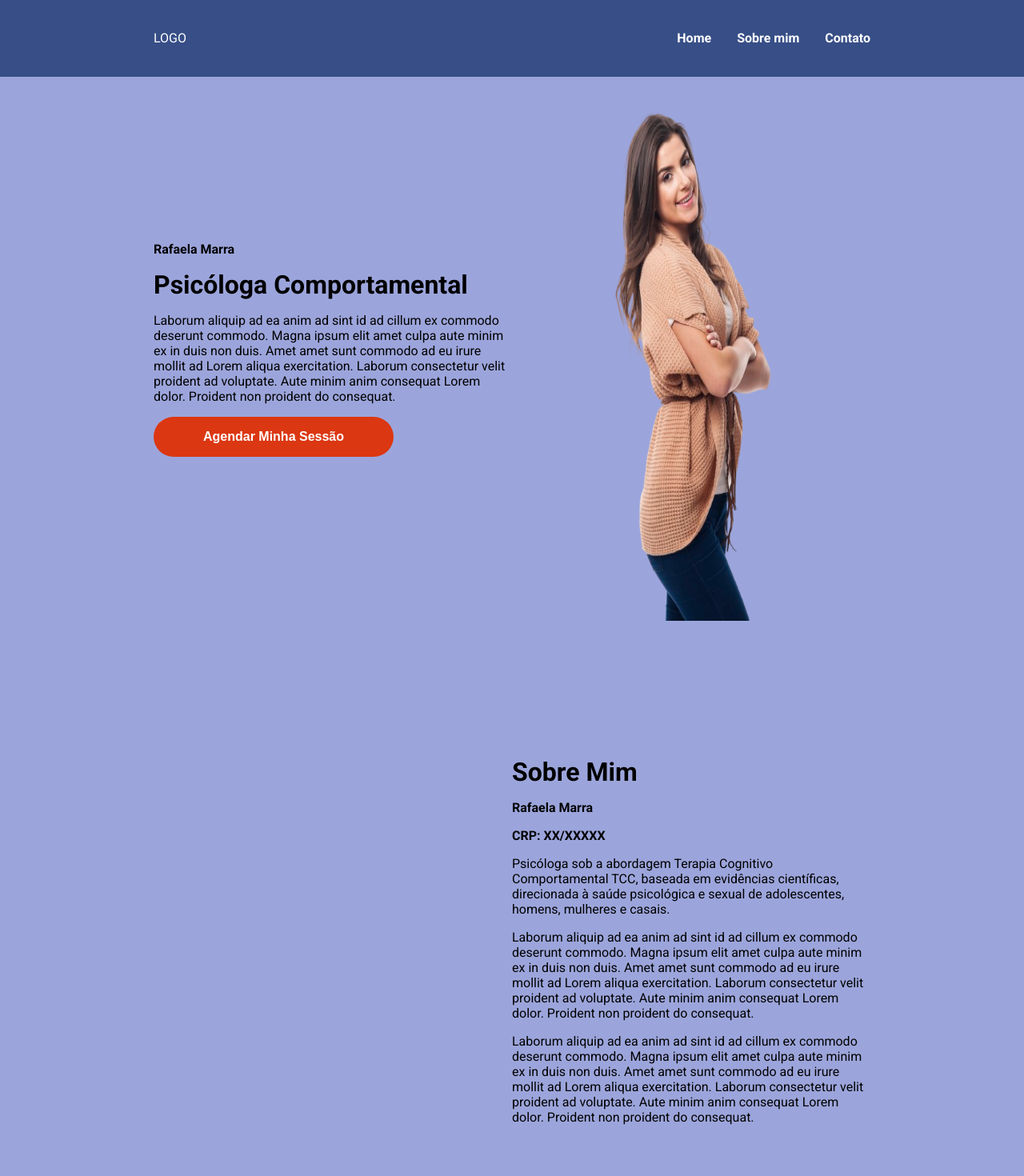
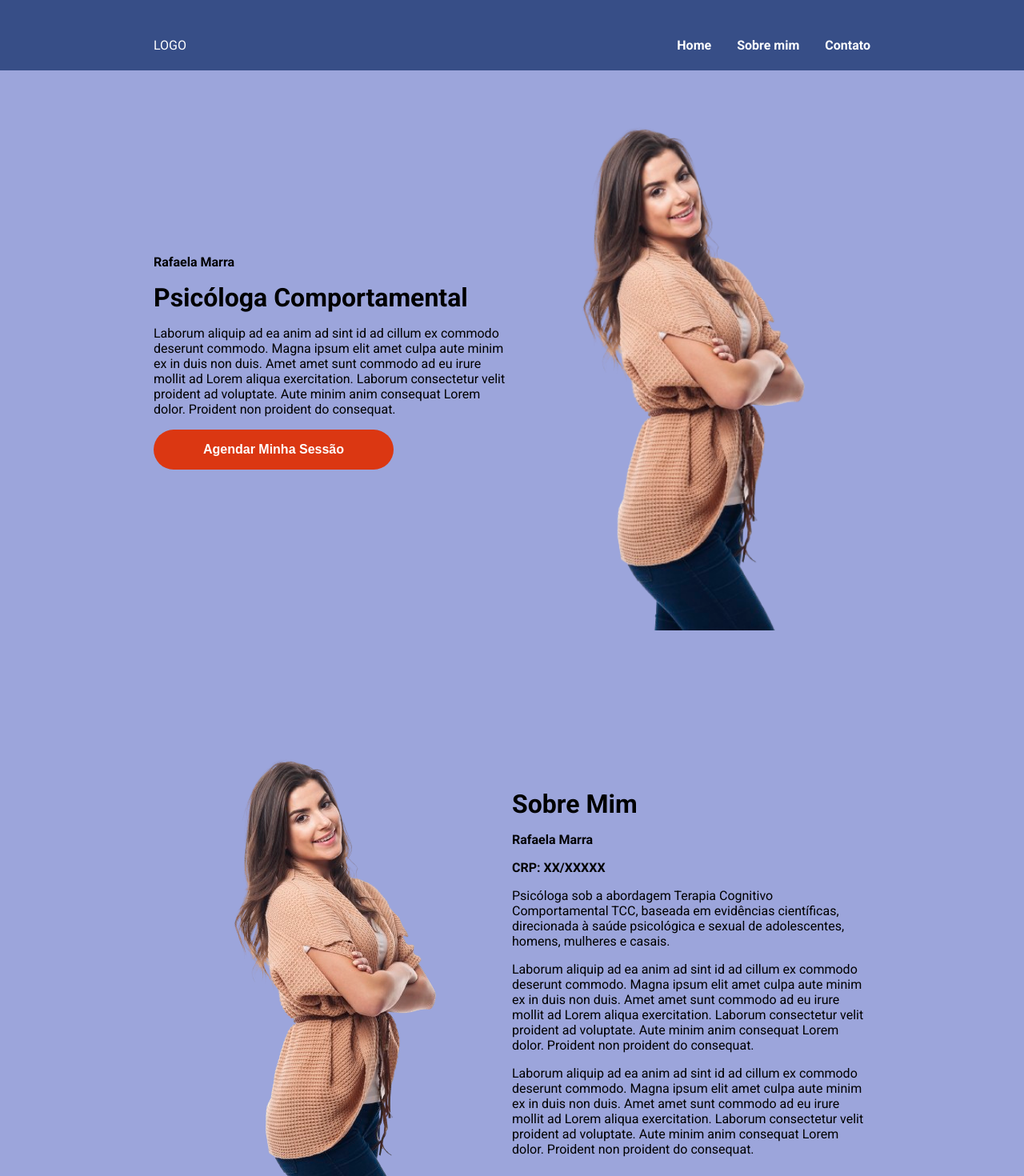
Before and after one commit to natharaujos/psicologist-landing-page, a React (Vite) app: page / in a window 1280 px wide. Shown: the top 1470 px of the page at 80% size. Built offline with nearby package versions, Linux system fonts and the light colour scheme.

Commit message:
feat: adjusting responsity for mobile screens

```diff
--- a/src/App.tsx
+++ b/src/App.tsx
@@ -1,16 +1,26 @@
+import { Box, Grid } from "@mui/material";
 import Navbar from "./components/Navbar";
 import AboutMe from "./sections/AboutMe/AboutMe";
 import Presentation from "./sections/Presentation/Presentation";
 import WhatIDo from "./sections/WhatIdo/WhatIdo";
+import { LIGHT_BLUE } from "./shared/constants/Colors";
 
 function App() {
   return (
-    <>
+    <Box>
       <Navbar />
-      <Presentation />
-      <AboutMe />
-      <WhatIDo />
-    </>
+      <Grid container spacing={3} bgcolor={LIGHT_BLUE}>
+        <Grid item xs={12}>
+          <Presentation />
+        </Grid>
+        <Grid item xs={12}>
+          <AboutMe />
+        </Grid>
+        <Grid item xs={12}>
+          <WhatIDo />
+        </Grid>
+      </Grid>
+    </Box>
   );
 }
 
--- a/src/components/Navbar/index.tsx
+++ b/src/components/Navbar/index.tsx
@@ -1,5 +1,5 @@
+import { Box } from "@mui/material";
 import { BLUE } from "../../shared/constants/Colors";
-import Container from "./styles/Container";
 import Header from "./styles/Header";
 import Item from "./styles/Item";
 import Items from "./styles/Items";
@@ -8,14 +8,21 @@ import Logo from "./styles/Logo";
 function Navbar() {
   return (
     <Header color={BLUE}>
-      <Container>
+      <Box
+        display={"flex"}
+        justifyContent={"space-between"}
+        alignItems={"center"}
+        padding={{ xs: "0 2rem", md: "0 12rem" }}
+        height={"100%"}
+        width={"100%"}
+      >
         <Logo>LOGO</Logo>
         <Items>
           <Item>Home</Item>
           <Item>Sobre mim</Item>
           <Item>Contato</Item>
         </Items>
-      </Container>
+      </Box>
     </Header>
   );
 }
--- a/src/components/Navbar/styles/Header.ts
+++ b/src/components/Navbar/styles/Header.ts
@@ -2,11 +2,9 @@ import styled from "styled-components";
 
 const Header = styled.header`
   width: 100%;
+  display: flex;
   align-items: center;
-  justify-content: flex-end;
-  height: 30%;
-  line-height: 4rem;
-  margin: 0px;
+  height: 14vh;
   background-color: ${(props) => props.color};
 `;
 
--- a/src/sections/AboutMe/AboutMe.tsx
+++ b/src/sections/AboutMe/AboutMe.tsx
@@ -1,7 +1,7 @@
 import { Box } from "@mui/material";
 import InfosAboutMe from "./components/InfosAboutMe/InfosAboutMe";
-import PictureAboutMe from "./components/PictureAboutMe/PictureAboutMe";
 import Structure from "./styles/Structure";
+import ImageContainer from "../Presentation/components/ImageContainer/ImageContainer";
 
 function AboutMe() {
   return (
@@ -11,9 +11,9 @@ function AboutMe() {
         width={"100%"}
         display={"flex"}
         flexWrap={"wrap"}
-        padding={"0 12rem"}
+        padding={{ xs: "0 2rem", md: "0 12rem" }}
       >
-        <PictureAboutMe />
+        <ImageContainer />
         <InfosAboutMe />
       </Box>
     </Structure>
--- a/src/sections/Presentation/Presentation.tsx
+++ b/src/sections/Presentation/Presentation.tsx
@@ -6,7 +6,11 @@ import { Box } from "@mui/material";
 function Presentation() {
   return (
     <Structure>
-      <Box height={"100%"} display={"flex"} padding={"0 12rem"}>
+      <Box
+        height={"100%"}
+        display={"flex"}
+        padding={{ xs: "0 2rem", md: "0 12rem" }}
+      >
         <InfosPresentation />
         <ImageContainer />
       </Box>
--- a/src/sections/Presentation/components/ImageContainer/styles/WomanImage.ts
+++ b/src/sections/Presentation/components/ImageContainer/styles/WomanImage.ts
@@ -1,8 +1,9 @@
 import styled from "styled-components";
 
 const WomanImage = styled.img`
-  height: 100%;
-  max-width: 70%;
+  max-width: 100%; // a imagem ocupará no máximo 100% da largura do container
+  height: auto; // a altura se ajustará automaticamente para manter a proporção
+  object-fit: contain; // garante que a imagem seja exibida completamente dentro do container, sem cortes
 `;
 
 export default WomanImage;
--- a/src/sections/WhatIdo/WhatIdo.tsx
+++ b/src/sections/WhatIdo/WhatIdo.tsx
@@ -16,7 +16,7 @@ function WhatIDo() {
       <Box
         height={"100%"}
         display={"flex"}
-        padding={"0 6rem"}
+        padding={{ xs: "0 2rem", md: "0 12rem" }}
         flexDirection={"column"}
         alignItems={"center"}
         rowGap={"4rem"}
```
